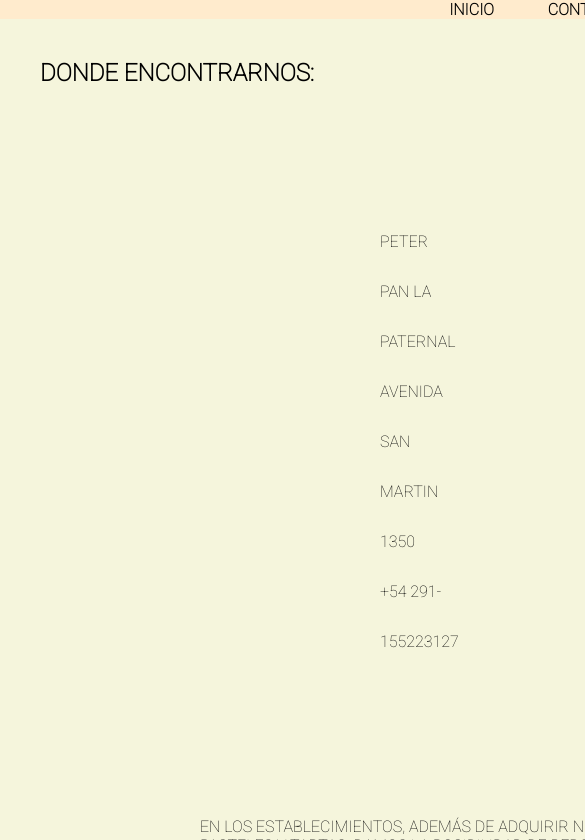
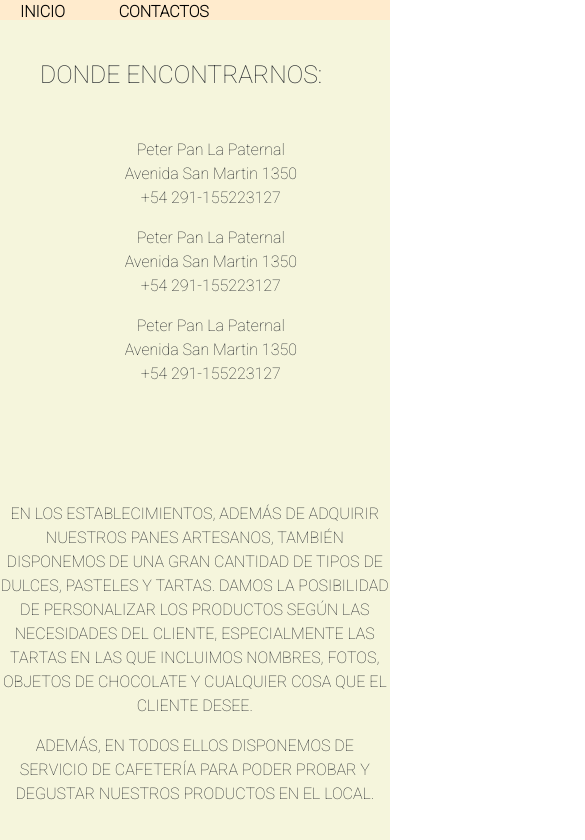
Before and after one commit to Joaquin-Nicolas-Garcia/PanaderiaPeterPan, a plain HTML site: page pages/locales.html in a window 390 px wide. Shown: the part 150-990 px from the top of the page, 585 px wide, since content can reach past the window. Drawn offline with nearby package versions, Linux system fonts and the light colour scheme.

Commit message:
Hice responsive la seccion Locales con bootstrap

```diff
--- a/css/style.css
+++ b/css/style.css
@@ -6,7 +6,7 @@
 
 #index{
     display: grid;
-    grid-template-columns: 100%;
+    grid-template-columns: 50% 50%;
     grid-template-rows: auto 100vh 15vh;
     grid-template-areas:"encabezado        encabezado"
                         "productos         productos"
@@ -23,10 +23,19 @@
                         "pie_de_pagina     pie_de_pagina    pie_de_pagina";
 }
 
+#locales{
+    display: grid;
+    grid-template-columns: 33.3% 33.3% 33.3%;
+    grid-template-rows: auto 80% auto;
+    grid-template-areas:"encabezado        encabezado       encabezado"
+                        "productos         productos        productos"
+                        "pie_de_pagina     pie_de_pagina    pie_de_pagina";
+}
+
 #nosotros{
     display: grid;
-    grid-template-columns: 100%;
-    grid-template-rows: 20vh auto;
+    grid-template-columns: 50% 50%;
+    grid-template-rows: auto auto;
     grid-template-areas:"encabezado        encabezado"
                         "productos         productos"
                         "pie_de_pagina     pie_de_pagina";
@@ -34,8 +43,8 @@
 
 #contactanos{
     display: grid;
-    grid-template-columns: 100%;
-    grid-template-rows: 20vh 70vh;
+    grid-template-columns: 50% 50%;
+    grid-template-rows: auto 70vh;
     grid-template-areas:"encabezado        encabezado"
                         "productos         productos"
                         "pie_de_pagina     pie_de_pagina";
@@ -207,24 +216,13 @@
 }
 
 
-.localesPadding{
-    display: flex;
-    padding-left: 80px;
-    padding-bottom: 90px;
-    padding-top: 90px;
-    text-transform: uppercase;
-    line-height: 50px;
-}
-.localPaternal{
-    margin: 0px 300px;
-}
-.localCaballito{
-    margin: 0px 300px;
-}
+
 .txtLocales{
-    padding:60px 200px 60px 200px;
+    text-align: center;
+    padding-top: 100px;
     text-transform: uppercase;
 }
+
 
 
 form{
--- a/pages/locales.html
+++ b/pages/locales.html
@@ -10,22 +10,23 @@
     <link rel="preconnect" href="https://fonts.googleapis.com">
     <link rel="preconnect" href="https://fonts.gstatic.com" crossorigin>
     <link href="https://fonts.googleapis.com/css2?family=Roboto:wght@100&display=swap" rel="stylesheet">
+    <link href="https://cdn.jsdelivr.net/npm/bootstrap@5.2.3/dist/css/bootstrap.min.css" rel="stylesheet" integrity="sha384-rbsA2VBKQhggwzxH7pPCaAqO46MgnOM80zW1RWuH61DGLwZJEdK2Kadq2F9CUG65" crossorigin="anonymous">
     <link rel="stylesheet" href="../css/style.css">
 </head>
 
 <body>
-    <div id="nosotros">
+    <div id="locales">
         <header class="header">
             <a href="../index.html" class="logoIndex">
                 <img src="../assets/logo peter pan.png" alt="">
                 <h2>Panaderia Peter Pan</h2>
             </a>
             <nav>
-                <a href="../index.html" class="nav-link">Inicio</a>
-                <a href="../contacto.html" class="nav-link">Contactos</a>
-                <a href="../pages/productos.html" class="nav-link">Productos</a>
-                <a href="../pages/locales.html" class="nav-link">Locales</a>
-                <a href="../pages/nosotros.html" class="nav-link">Nosotros</a>
+                <a href="../index.html">Inicio</a>
+                <a href="../pages/contacto.html">Contactos</a>
+                <a href="../pages/productos.html">Productos</a>
+                <a href="../pages/locales.html">Locales</a>
+                <a href="../pages/nosotros.html">Nosotros</a>
             </nav>
         </header>
         <main class="productos">
@@ -33,25 +34,33 @@
                 <h2>Donde encontrarnos:</h2>
             </div>
             <section>
-                <div class="localesPadding">
-                    <ul class="localPaternal">
+                <div class="container text-center">
+                    <div class="row">
+                        <div class="col-sm-4 col-md-4 col-lg-4">
+                            <ul>
                                 <li>Peter Pan La Paternal</li>
                                 <li>Avenida San Martin 1350</li>
                                 <li>+54 291-155223127</li>
                             </ul>
+                        </div>
+                        <div class="col-sm-4 col-md-4 col-lg-4">
                             <ul>
-                        <li>Peter Pan San Isidro</li>
-                        <li>Avenida San Martin 1350</li>
-                        <li>+54 291-155223127</li>
-                    </ul>
-                    <ul class="localCaballito">
-                        <li>Peter Pan Caballito</li>
+                                <li>Peter Pan La Paternal</li>
                                 <li>Avenida San Martin 1350</li>
                                 <li>+54 291-155223127</li>
                             </ul>
                         </div>
+                        <div class="col-sm-4 col-md-4 col-lg-4">
+                            <ul>
+                                <li>Peter Pan La Paternal</li>
+                                <li>Avenida San Martin 1350</li>
+                                <li>+54 291-155223127</li>
+                            </ul>
+                        </div>
+                    </div>
+                </div>
             </section>
-            <div class="txtLocales">
+            <div class="col-12 col-sm-12 col-s-12 col-md-12 col-xl-12 txtLocales">
                 <p>En los establecimientos, además de adquirir nuestros panes artesanos, también disponemos de una gran cantidad de tipos de dulces, pasteles y tartas. Damos la posibilidad de personalizar los productos según las necesidades del cliente, especialmente las tartas en las que incluimos nombres, fotos, objetos de chocolate y cualquier cosa que el cliente desee.</p>
                 <p>Además, en todos ellos disponemos de servicio de cafetería para poder probar y degustar nuestros productos en el local.</p>
             </div>
@@ -74,6 +83,7 @@
                 </div>
         </footer>
     </div>
+    <script src="https://cdn.jsdelivr.net/npm/bootstrap@5.2.3/dist/js/bootstrap.bundle.min.js" integrity="sha384-kenU1KFdBIe4zVF0s0G1M5b4hcpxyD9F7jL+jjXkk+Q2h455rYXK/7HAuoJl+0I4" crossorigin="anonymous"></script>
 </body>
 
 </html>
```
Also changed, not shown: index.html (+7 -7 lines), pages/contacto.html (+5 -5 lines), pages/nosotros.html (+5 -5 lines), pages/productos.html (+5 -5 lines). Lines whose indentation alone changed are shown as unchanged.
